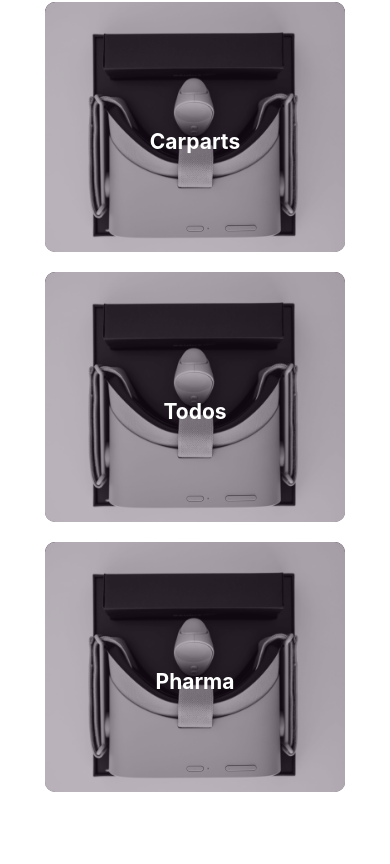
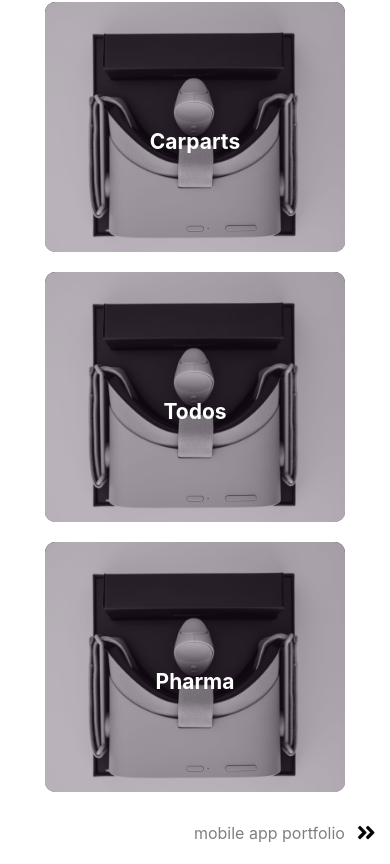
Before and after one commit to tosebikan/oltostudios, a React (Create React App) app: page /portfolio in a window 390 px wide. Shown: the part 1008-1872 px from the top of the page. Before the commit the page ends 1810 px from the top, so only its background shows below. Built offline with nearby package versions, Linux system fonts and the light colour scheme.

Commit message:
add link to mobile app portfolio

```diff
--- a/src/screens/PortfolioScreen.js
+++ b/src/screens/PortfolioScreen.js
@@ -1,4 +1,7 @@
 import React, { useState } from "react";
+import { Link } from "react-router-dom";
+import { FontAwesomeIcon } from "@fortawesome/react-fontawesome";
+import { faAngleDoubleRight } from "@fortawesome/free-solid-svg-icons";
 
 import { Tab, Tabs, TabList, TabPanel } from "react-tabs";
 import "./portfolio.css";
@@ -192,6 +195,21 @@ function PortfolioScreen() {
           </div>
         </TabPanel>
       </Tabs>
+
+      <Link
+        to="/mobile-portfolio"
+        className="portfolio-screen-button-container"
+      >
+        <div className="link-holder">
+          <p>mobile app portfolio</p>
+          <span className="link-span">
+            <FontAwesomeIcon
+              icon={faAngleDoubleRight}
+              className="portfolio-screen-button"
+            />
+          </span>
+        </div>
+      </Link>
     </div>
   );
 }
```
